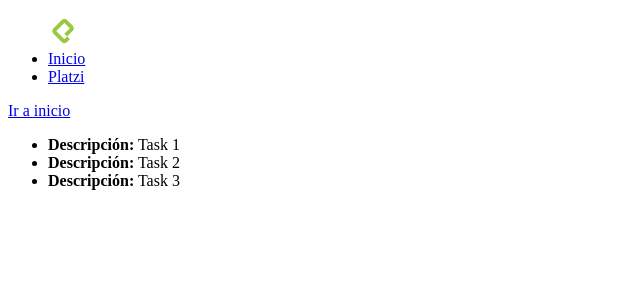
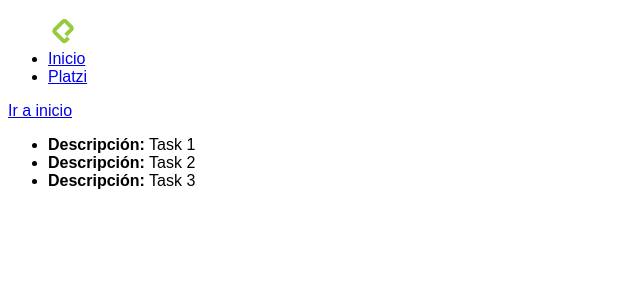
Before and after one commit to estalvgs1999/task-flask, a Flask app: page /home in a window 1280 px wide. Shown: the top 300 px of the page, without its empty margins (0-640 px from the left). Run offline with Flask 2, Linux system fonts and the light colour scheme.

Commit message:
style(home): Change font family to sans serif

```diff
--- a/static/css/main.css
+++ b/static/css/main.css
@@ -1,3 +1,8 @@
+html * {
+    font-family: sans-serif;
+}
+
+
 img {
     max-width: 30px;
 }
```
